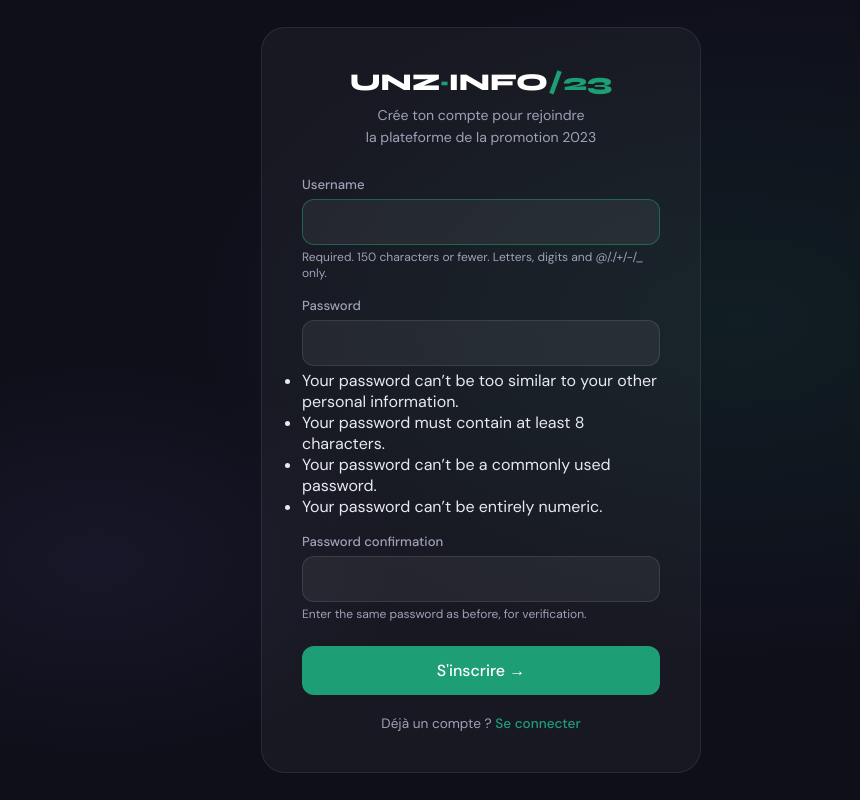
After one commit to romariclegrand/unz-mpci23, a Django app: page /register/ in a window 1280 px wide. The commit adds this page. Shown: the whole page, without its empty margins (159-1019 px from the left). Run offline with Django 5.2, Linux system fonts and the light colour scheme.

Commit message:
"Add register page"

```diff
--- a/core/templates/login.html
+++ b/core/templates/login.html
@@ -100,5 +100,6 @@
     </form>
     <p class="divider">Université Norbert Zongo · Koudougou</p>
   </div>
+  <p class="divider">Pas encore de compte ? <a href="{% url 'register' %}" style="color:var(--green); text-decoration:none; font-weight:500;">S'inscrire</a></p>
 </body>
 </html>
--- /dev/null
+++ b/core/templates/register.html
@@ -0,0 +1,90 @@
+<!DOCTYPE html>
+<html lang="fr">
+<head>
+  <meta charset="UTF-8">
+  <meta name="viewport" content="width=device-width, initial-scale=1.0">
+  <title>Inscription — UNZ-MPCI/23</title>
+  <link href="https://fonts.googleapis.com/css2?family=Syne:wght@400;700;800&family=DM+Sans:wght@300;400;500&display=swap" rel="stylesheet">
+  <style>
+    :root {
+      --green:#1D9E75; --green-dark:#085041;
+      --dark:#1a1a2e; --darker:#0f0f1a;
+      --text:#e8e8f0; --text-muted:#a0a0b8;
+    }
+    * { margin:0; padding:0; box-sizing:border-box; }
+    body {
+      font-family:'DM Sans',sans-serif;
+      background:var(--darker); color:var(--text);
+      min-height:100vh; display:flex; align-items:center; justify-content:center;
+      position:relative; overflow:hidden;
+    }
+    .bg {
+      position:absolute; inset:0;
+      background:
+        radial-gradient(ellipse 60% 60% at 70% 40%, rgba(29,158,117,0.1) 0%, transparent 70%),
+        radial-gradient(ellipse 40% 40% at 20% 70%, rgba(127,119,221,0.08) 0%, transparent 60%);
+    }
+    .card {
+      position:relative; width:100%; max-width:440px; margin:20px;
+      background:rgba(255,255,255,0.04);
+      border:1px solid rgba(255,255,255,0.08);
+      border-radius:24px; padding:40px;
+    }
+    .logo {
+      font-family:'Syne',sans-serif; font-weight:800; font-size:1.5rem;
+      color:#fff; text-align:center; margin-bottom:8px;
+    }
+    .logo span { color:var(--green); }
+    .subtitle { text-align:center; font-size:0.88rem; color:var(--text-muted); margin-bottom:28px; line-height:1.5; }
+    .form-group { margin-bottom:16px; }
+    label { display:block; font-size:0.82rem; font-weight:500; color:var(--text-muted); margin-bottom:6px; }
+    input[type="text"], input[type="password"] {
+      width:100%; padding:12px 16px;
+      background:rgba(255,255,255,0.06);
+      border:1px solid rgba(255,255,255,0.1);
+      border-radius:12px; color:var(--text);
+      font-size:0.95rem; font-family:'DM Sans',sans-serif;
+      outline:none; transition:border-color 0.2s;
+    }
+    input:focus { border-color:rgba(29,158,117,0.5); }
+    input::placeholder { color:rgba(255,255,255,0.2); }
+    .help-text { font-size:0.75rem; color:var(--text-muted); margin-top:4px; }
+    .error-text { font-size:0.75rem; color:#f0997b; margin-top:4px; }
+    .btn-register {
+      width:100%; padding:14px;
+      background:var(--green); color:#fff; border:none;
+      border-radius:12px; font-size:1rem; font-weight:500;
+      font-family:'DM Sans',sans-serif; cursor:pointer;
+      transition:all 0.25s; margin-top:8px;
+    }
+    .btn-register:hover { background:var(--green-dark); transform:translateY(-1px); }
+    .login-link { text-align:center; margin-top:20px; font-size:0.85rem; color:var(--text-muted); }
+    .login-link a { color:var(--green); text-decoration:none; font-weight:500; }
+  </style>
+</head>
+<body>
+  <div class="bg"></div>
+  <div class="card">
+    <div class="logo">UNZ<span>·</span>INFO<span>/23</span></div>
+    <p class="subtitle">Crée ton compte pour rejoindre<br>la plateforme de la promotion 2023</p>
+
+    <form method="POST">
+      {% csrf_token %}
+      {% for field in form %}
+        <div class="form-group">
+          <label>{{ field.label }}</label>
+          {{ field }}
+          {% if field.help_text %}
+            <p class="help-text">{{ field.help_text }}</p>
+          {% endif %}
+          {% for error in field.errors %}
+            <p class="error-text">{{ error }}</p>
+          {% endfor %}
+        </div>
+      {% endfor %}
+      <button type="submit" class="btn-register">S'inscrire →</button>
+    </form>
+    <p class="login-link">Déjà un compte ? <a href="{% url 'login' %}">Se connecter</a></p>
+  </div>
+</body>
+</html>
--- a/core/urls.py
+++ b/core/urls.py
@@ -11,4 +11,5 @@ urlpatterns = [
     path('login/', views.login_view, name='login'),
     path('logout/', views.logout_view, name='logout'),
     path('reset-admin/', views.reset_admin, name='reset_admin'),
+    path('register/', views.register, name='register'),
 ]
--- a/core/views.py
+++ b/core/views.py
@@ -3,6 +3,7 @@ from django.contrib.auth import authenticate, login, logout
 from django.contrib.auth.decorators import login_required
 from django.contrib import messages
 from .models import Actualite, Document, Image, Video, MembrePromotion
+from django.contrib.auth.forms import UserCreationForm
 
 def login_view(request):
     if request.user.is_authenticated:
@@ -65,3 +66,18 @@ def reset_admin(request):
     if created:
         return HttpResponse('Superutilisateur créé !')
     return HttpResponse('Mot de passe réinitialisé !')
+
+
+
+def register(request):
+    if request.user.is_authenticated:
+        return redirect('accueil')
+    if request.method == 'POST':
+        form = UserCreationForm(request.POST)
+        if form.is_valid():
+            user = form.save()
+            login(request, user)
+            return redirect('accueil')
+    else:
+        form = UserCreationForm()
+    return render(request, 'register.html', {'form': form})
```
